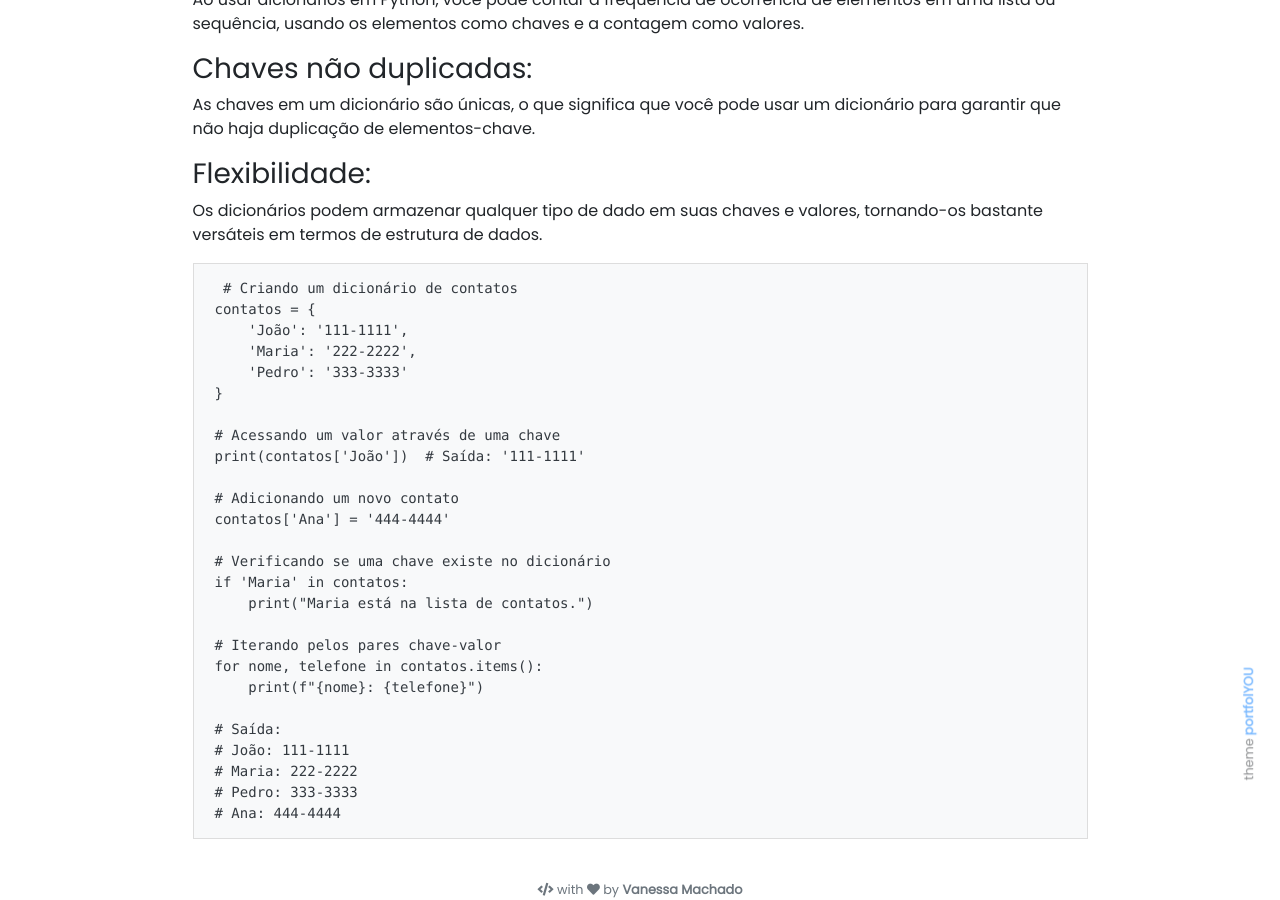
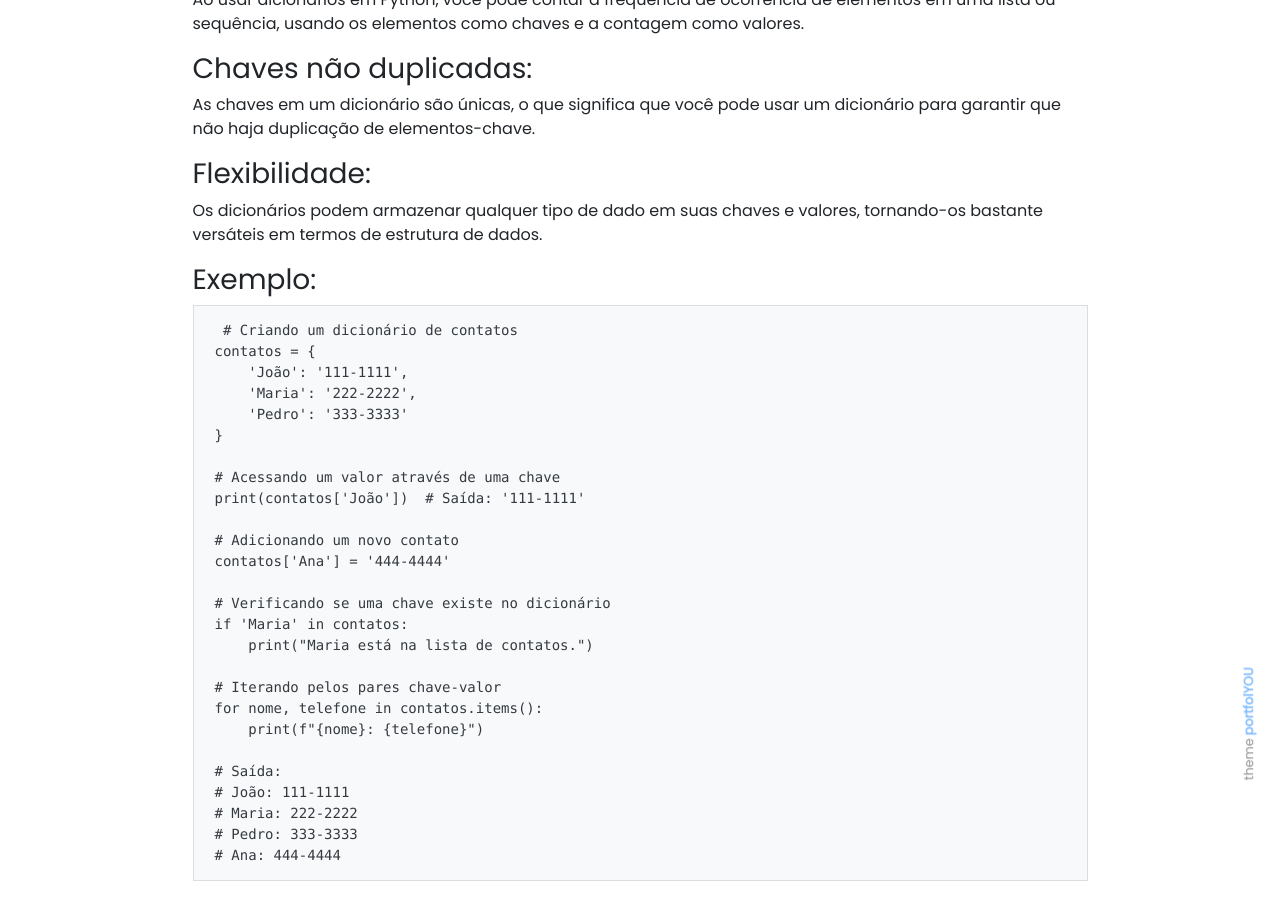
Before and after one commit to Vanessamachado93/Vanessamachado93.github.io, a Jekyll site: the page built from _posts/2023-07-27-metodos-uteis0dicionario.md, in a window 1280 px wide and 900 px high, scrolled down 1212 px. Built offline with Jekyll 4.4.1, drawn with Linux system fonts in a browser that asks for light colours; nearby versions of some CDN libraries; our own code applies the rules of GitHub Pages for plain Markdown files.

Commit message:
Ajustes no post Metodo Dicionario

````diff
--- a/_posts/2023-07-27-metodos-uteis0dicionario.md
+++ b/_posts/2023-07-27-metodos-uteis0dicionario.md
@@ -32,7 +32,7 @@ As chaves em um dicionário são únicas, o que significa que você pode usar um
  Os dicionários podem armazenar qualquer tipo de dado em suas chaves e valores, tornando-os bastante versáteis em termos de estrutura de dados.
 
 
-
+### Exemplo:
 ```Python
  # Criando um dicionário de contatos
 contatos = {
````
